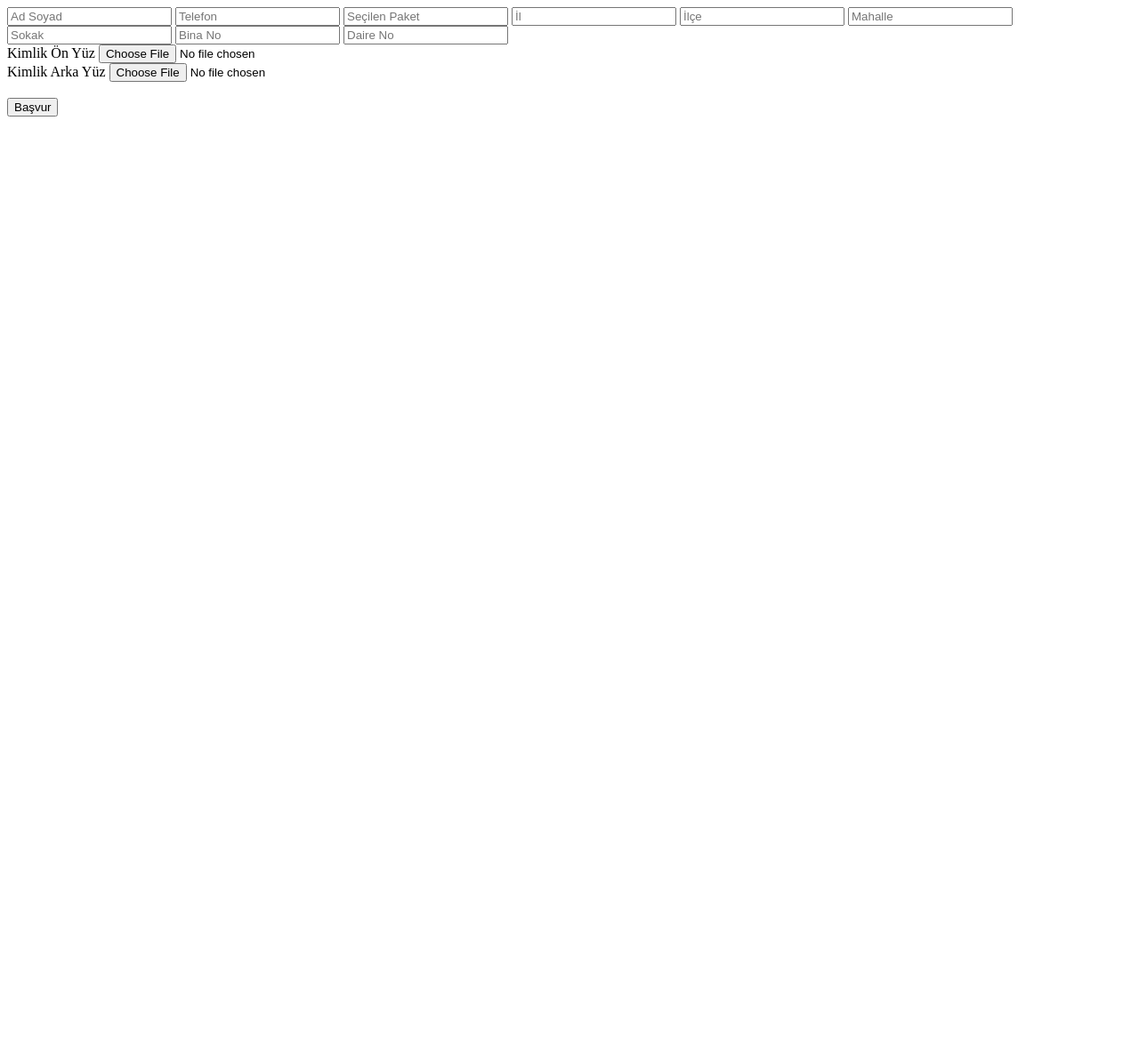
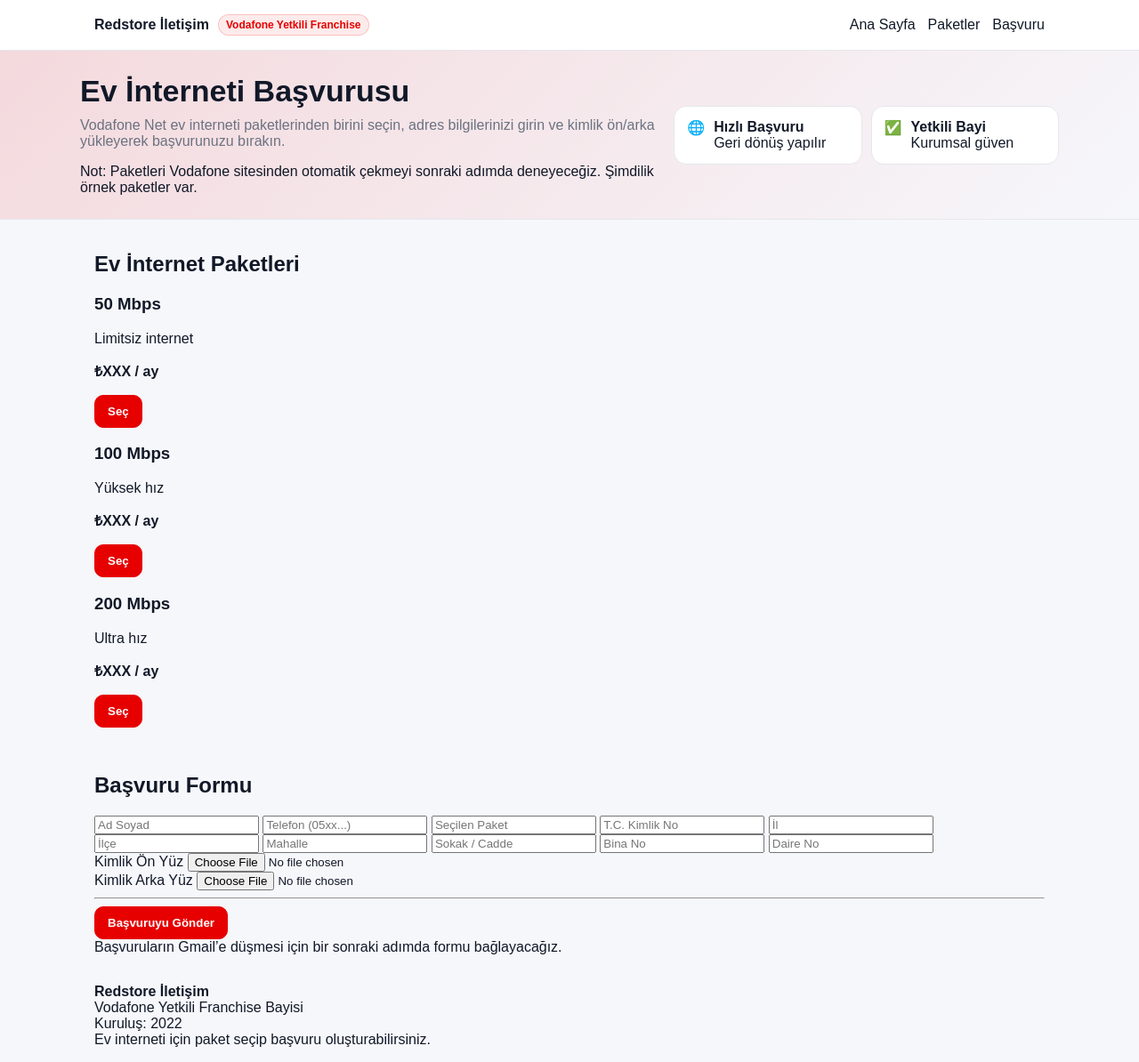
Before and after one commit to hasanbal77/redstore-site, a plain HTML site: page ev-interneti.html in a window 1280 px wide. Shown: the whole page at 89% size. Before the commit the page ends 800 px from the top, so only its background shows below. Drawn offline with Linux system fonts and the light colour scheme.

Commit message:
Update ev-interneti.html

```diff
--- a/ev-interneti.html
+++ b/ev-interneti.html
@@ -1,13 +1,101 @@
+<!DOCTYPE html>
+<html lang="tr">
+<head>
+<meta charset="UTF-8" />
+<meta name="viewport" content="width=device-width, initial-scale=1.0" />
+<title>Ev İnterneti | Redstore İletişim</title>
+<link rel="stylesheet" href="./styles.css">
+</head>
+<body>
+
+<div class="nav">
+<div class="container nav-inner">
+<div class="brand">
+<div>Redstore İletişim</div>
+<span class="badge">Vodafone Yetkili Franchise</span>
+</div>
+<div class="nav-links">
+<a href="./index.html">Ana Sayfa</a>
+<a href="#paketler">Paketler</a>
+<a href="#basvuru">Başvuru</a>
+</div>
+</div>
+</div>
+
+<div class="hero">
+<div class="container hero-grid">
+<div>
+<h1>Ev İnterneti Başvurusu</h1>
+<p>Vodafone Net ev interneti paketlerinden birini seçin, adres bilgilerinizi girin ve kimlik ön/arka yükleyerek başvurunuzu bırakın.</p>
+<div class="small">Not: Paketleri Vodafone sitesinden otomatik çekmeyi sonraki adımda deneyeceğiz. Şimdilik örnek paketler var.</div>
+</div>
+<div class="quick-actions">
+<div class="qa">
+<div class="icon">🌐</div>
+<div>
+<strong>Hızlı Başvuru</strong>
+<div class="small">Geri dönüş yapılır</div>
+</div>
+</div>
+<div class="qa">
+<div class="icon">✅</div>
+<div>
+<strong>Yetkili Bayi</strong>
+<div class="small">Kurumsal güven</div>
+</div>
+</div>
+</div>
+</div>
+</div>
+
+<div id="paketler" class="container section">
+<h2>Ev İnternet Paketleri</h2>
+<div class="grid">
+
+<div class="card">
+<h3>50 Mbps</h3>
+<p>Limitsiz internet</p>
+<p><strong>₺XXX / ay</strong></p>
+<button class="btn" onclick="selectPlan('50 Mbps')">Seç</button>
+</div>
+
+<div class="card">
+<h3>100 Mbps</h3>
+<p>Yüksek hız</p>
+<p><strong>₺XXX / ay</strong></p>
+<button class="btn" onclick="selectPlan('100 Mbps')">Seç</button>
+</div>
+
+<div class="card">
+<h3>200 Mbps</h3>
+<p>Ultra hız</p>
+<p><strong>₺XXX / ay</strong></p>
+<button class="btn" onclick="selectPlan('200 Mbps')">Seç</button>
+</div>
+
+</div>
+</div>
+
+<div id="basvuru" class="container section">
+<h2>Başvuru Formu</h2>
+
+<div class="card form-card">
+<!-- Şimdilik form sadece görsel. Gmail'e gönderme sonraki adımda bağlanacak -->
 <form>
 <div class="form-grid">
+
 <input placeholder="Ad Soyad" required>
-<input placeholder="Telefon" required>
+<input placeholder="Telefon (05xx...)" required>
+
 <input id="paket" placeholder="Seçilen Paket" readonly required>
+<input placeholder="T.C. Kimlik No" required>
 
 <input placeholder="İl" required>
 <input placeholder="İlçe" required>
+
 <input placeholder="Mahalle" required>
-<input placeholder="Sokak" required>
+<input placeholder="Sokak / Cadde" required>
+
 <input placeholder="Bina No" required>
 <input placeholder="Daire No" required>
 
@@ -22,6 +110,33 @@
 </div>
 
 </div>
-<br>
-<button class="btn">Başvur</button>
+
+<hr>
+<button class="btn" type="submit">Başvuruyu Gönder</button>
+<div class="small">Başvuruların Gmail’e düşmesi için bir sonraki adımda formu bağlayacağız.</div>
 </form>
+</div>
+</div>
+
+<div class="footer">
+<div class="container footer-grid">
+<div>
+<strong>Redstore İletişim</strong><br>
+Vodafone Yetkili Franchise Bayisi<br>
+<span class="small">Kuruluş: 2022</span>
+</div>
+<div class="small">
+Ev interneti için paket seçip başvuru oluşturabilirsiniz.
+</div>
+</div>
+</div>
+
+<script>
+function selectPlan(name) {
+document.getElementById('paket').value = name;
+location.hash = '#basvuru';
+}
+</script>
+
+</body>
+</html>
```
